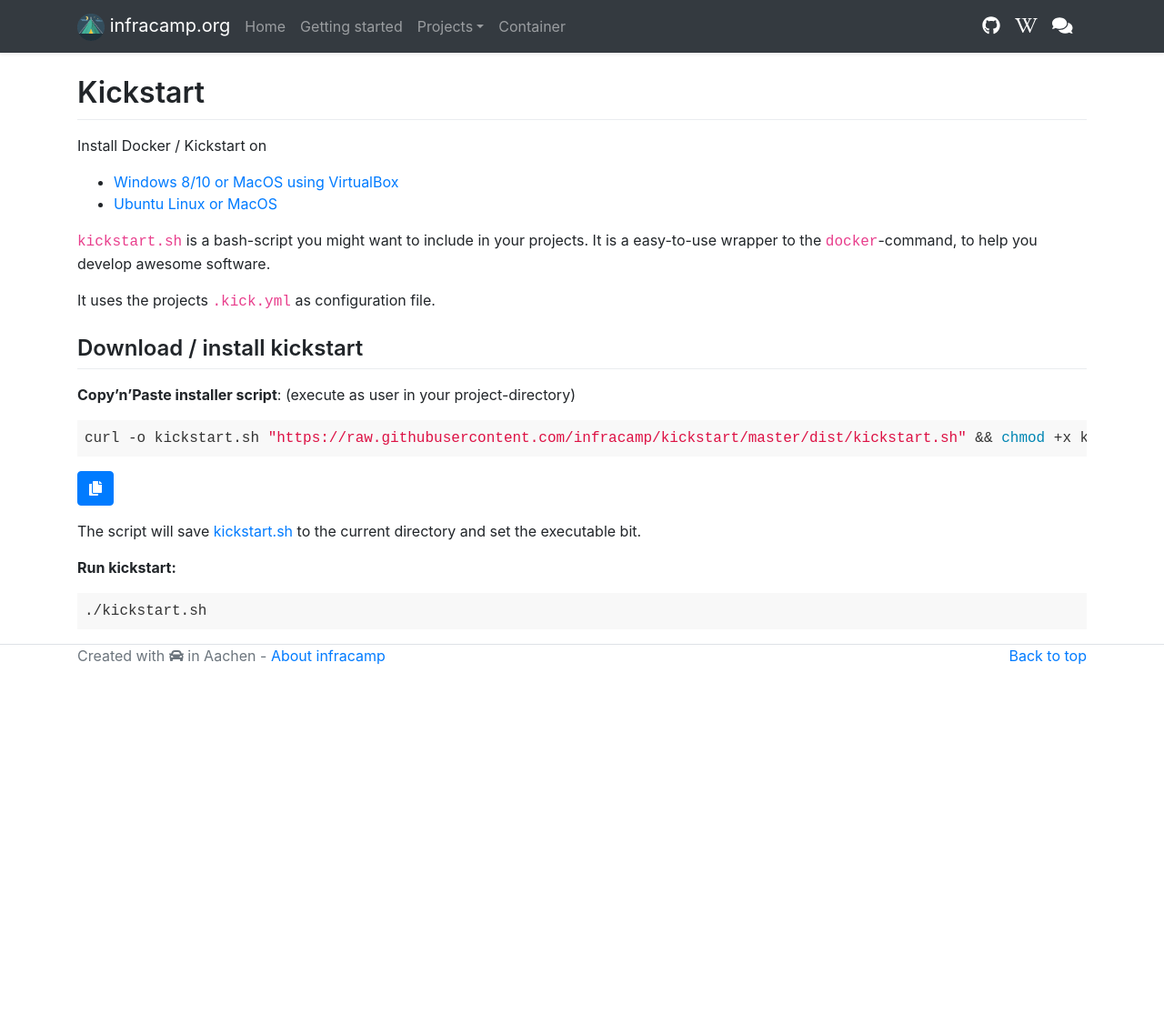
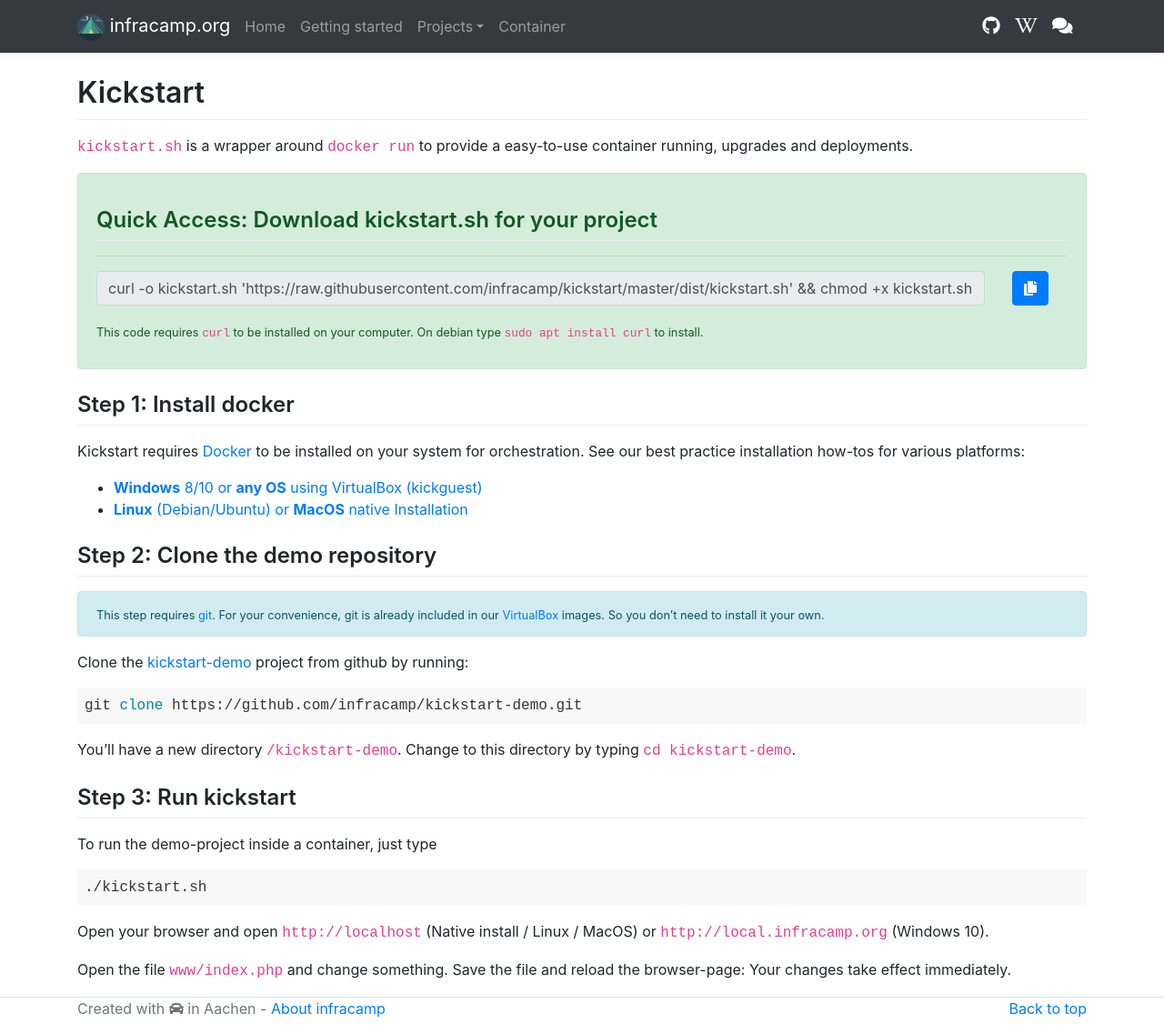
Before and after one commit to infracamp/infracamp, a Jekyll site: the page built from docs/getting-started/index.md, in a window 1280 px wide and 1137 px high. Shown: the whole window at 91% size. Built offline with Jekyll 4.4.1, drawn with Linux system fonts in a browser that asks for light colours; nearby versions of some CDN libraries.

Commit message:
changed getting started guide

````diff
--- a/docs/getting-started/index.md
+++ b/docs/getting-started/index.md
@@ -4,36 +4,70 @@ title: Getting Started with kickstart
 ---
 # Kickstart
 
-Install Docker / Kickstart on
+`kickstart.sh` is a wrapper around `docker run` to provide a easy-to-use container running, upgrades and deployments.
 
-- [Windows 8/10 or MacOS using VirtualBox](../projects/kickguest-virtualbox/)
-- [Ubuntu Linux or MacOS](../projects/install_linux_mac.html)
+<div class="alert alert-success">
+<h2 class="alert-heading">Quick Access: Download kickstart.sh for your project</h2>
+<hr/>
+<div class="row">
+<div class="col col-md-11" markdown="1">
 
-`kickstart.sh` is a bash-script you might want to include in your projects. It is
-a easy-to-use wrapper to the `docker`-command, to help you develop awesome software.
+<div class="form-group">
+<input type="text" class="form-control" readonly id="kick_text" value="curl -o kickstart.sh 'https://raw.githubusercontent.com/infracamp/kickstart/master/dist/kickstart.sh' && chmod +x kickstart.sh"/>
+</div>
+<small>
+This code requires <code>curl</code> to be installed on your computer. On debian type <code>sudo apt install curl</code> to install.
+</small>
 
-It uses the projects `.kick.yml` as configuration file.
+</div>
+<div class="col col-md-1">
+<button id="kickstart-code-copy" class="btn btn-primary" title="Copy code to clipboard" onclick="$('#kick_text').select();document.execCommand('copy');">
+    <i class="fas fa-copy"></i>
+</button>
+</div>
+</div>
+</div>
 
-## Download / install kickstart
 
-**Copy'n'Paste installer script**: (execute as user in your project-directory)
+## Step 1: Install docker
+
+Kickstart requires [Docker](http://docker.io) to be installed on your system for orchestration. See our best practice
+installation how-tos for various platforms:
+
+- [**Windows** 8/10 or **any OS** using VirtualBox (kickguest)](../projects/kickguest-virtualbox/)
+- [**Linux** (Debian/Ubuntu) or **MacOS** native Installation](../projects/install_linux_mac.html)
+
+
+## Step 2: Clone the demo repository
+
+<div class="alert alert-info" role="alert">
+<small markdown="1">
+
+This step requires [git](https://git-scm.com). For your convenience, git is already included in our
+[VirtualBox](../projects/kickguest-virtualbox/) images. So you don't need to install it your own.
+
+</small>
+</div>
+
+Clone the [kickstart-demo](https://github.com/infracamp/kickstart-demo) project from github by running:
 
 ```bash
-curl -o kickstart.sh "https://raw.githubusercontent.com/infracamp/kickstart/master/dist/kickstart.sh" && chmod +x kickstart.sh
+git clone https://github.com/infracamp/kickstart-demo.git
 ```
-<p id="kickstart-code" style="display:none">
-curl -o kickstart.sh "https://raw.githubusercontent.com/infracamp/kickstart/master/dist/kickstart.sh" && chmod +x kickstart.sh
-</p>
 
-<button id="kickstart-code-copy" class="btn btn-primary" title="Copy code to clipboard">
-    <i class="fas fa-copy"></i>
-</button>
-<link rel="import" href="/component/copy-paste.html">
 
-The script will save [kickstart.sh](https://raw.githubusercontent.com/infracamp/kickstart/master/dist/kickstart.sh) to the
-current directory and set the executable bit.
+You'll have a new directory `/kickstart-demo`. Change to this directory by typing `cd kickstart-demo`.
 
-**Run kickstart:**
+
+## Step 3: Run kickstart
+
+To run the demo-project inside a container, just type
+
 ```bash
 ./kickstart.sh
 ```
+
+Open your browser and open `http://localhost` (Native install / Linux / MacOS) or `http://local.infracamp.org` (Windows 10).
+
+Open the file `www/index.php` and change something. Save the file and reload the browser-page: Your changes take
+effect immediately.
````
